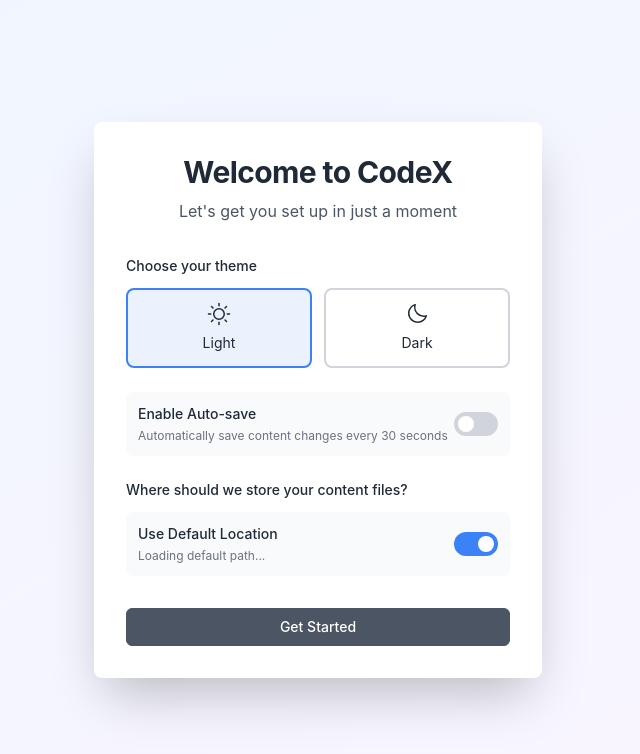
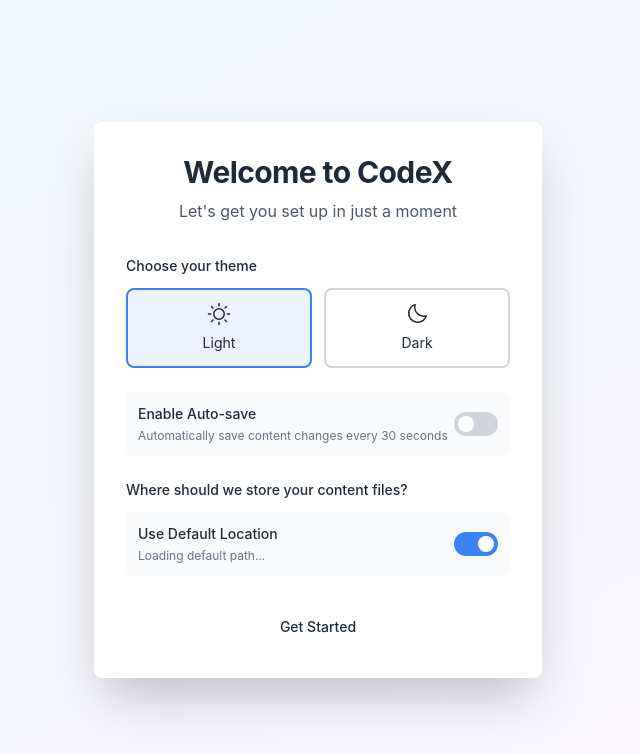
Before and after one commit to alinangnaiba/codex, a React (Vite) app in the folder frontend/: page / in a window 1280 px wide. Shown: the top 754 px of the page, without its empty margins (322-962 px from the left). Built offline with nearby package versions, Linux system fonts and the light colour scheme.

Commit message:
update primary button behaviour and look

```diff
--- a/frontend/src/style.css
+++ b/frontend/src/style.css
@@ -100,16 +100,18 @@
 
 @layer components {
     .btn-primary {
-        @apply px-3.5 py-2 text-white rounded-md text-sm font-medium;
-        background: var(--color-accent);
-        border: 1px solid var(--color-accent);
-        transition: background-color 0.15s ease;
+        @apply px-3.5 py-2 rounded-md text-sm font-medium;
+        background: transparent;
+        border: 1px solid transparent;
+        color: var(--color-text);
+        transition: background-color 0.15s ease, border-color 0.15s ease, color 0.15s ease;
         @apply focus:outline-none;
         @apply disabled:opacity-50 disabled:cursor-not-allowed;
     }
 
     .btn-primary:not(:disabled):hover {
-        background: var(--color-accent-hover);
+        background: transparent;
+        border: 1px solid var(--color-border);
     }
 
     .btn-primary:not(:disabled):active {
@@ -124,7 +126,7 @@
     .btn-secondary {
         @apply px-3.5 py-2 rounded-md text-sm font-medium;
         background: transparent;
-        border: 1px solid var(--color-border);
+        border: 1px solid transparent;
         color: var(--color-text);
         transition: background-color 0.15s ease, border-color 0.15s ease;
         @apply focus:outline-none;
@@ -132,8 +134,8 @@
     }
 
     .btn-secondary:not(:disabled):hover {
-        background: var(--color-hover);
-        border-color: var(--color-border);
+        background: transparent;
+        border: 1px solid var(--color-border);
     }
 
     .btn-secondary:not(:disabled):active {
```
